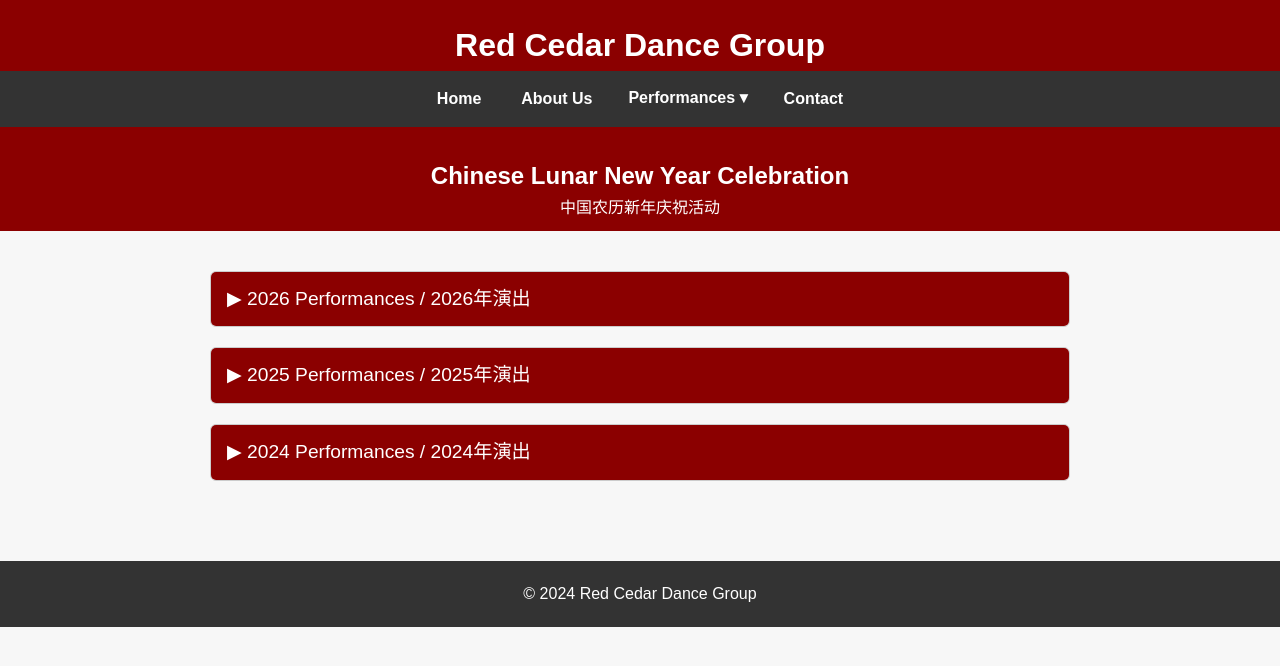
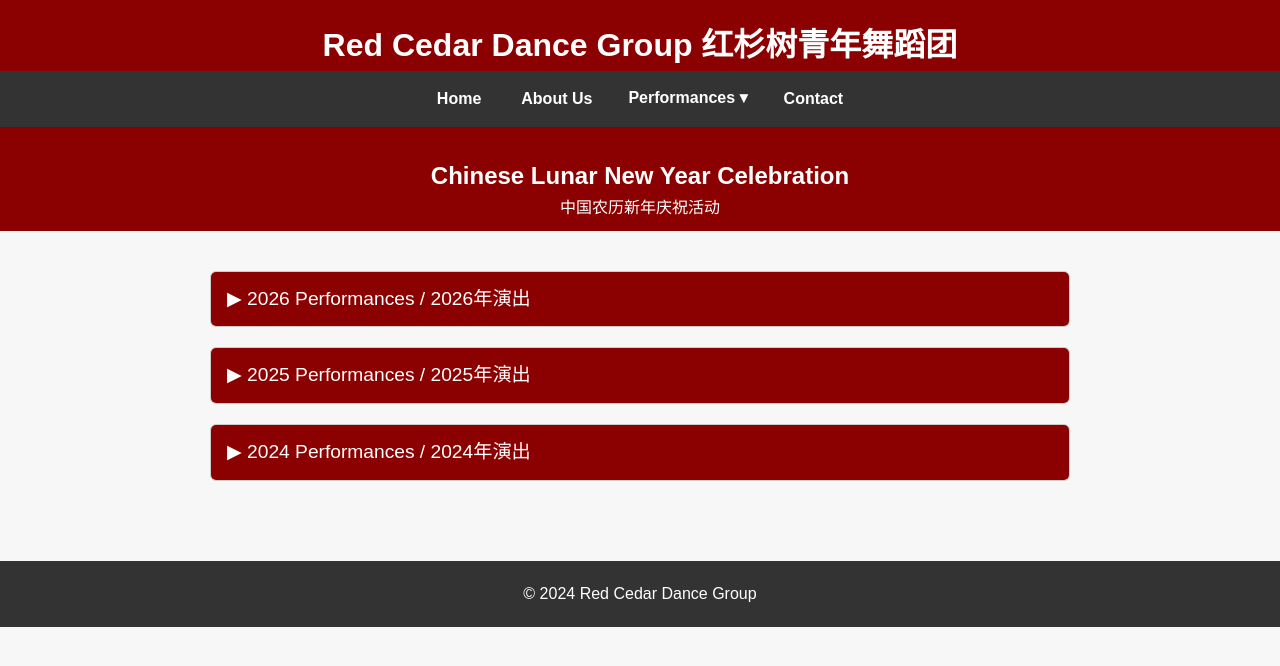
Before and after one commit to Redcedarcbr/redcedarcbr, a plain HTML site: page luneryear.html in a window 1280 px wide. Drawn offline with Linux system fonts and the light colour scheme.

Commit message:
Fix HTML formatting and correct typos

```diff
--- a/luneryear.html
+++ b/luneryear.html
@@ -54,7 +54,7 @@
 
  <!-- Header -->
 <header>
-    <h1>Red Cedar Dance Group</h1>
+    <h1>Red Cedar Dance Group 红杉树青年舞蹈团</h1>
 
     <nav>
         <a href="index.html">Home</a>
```
